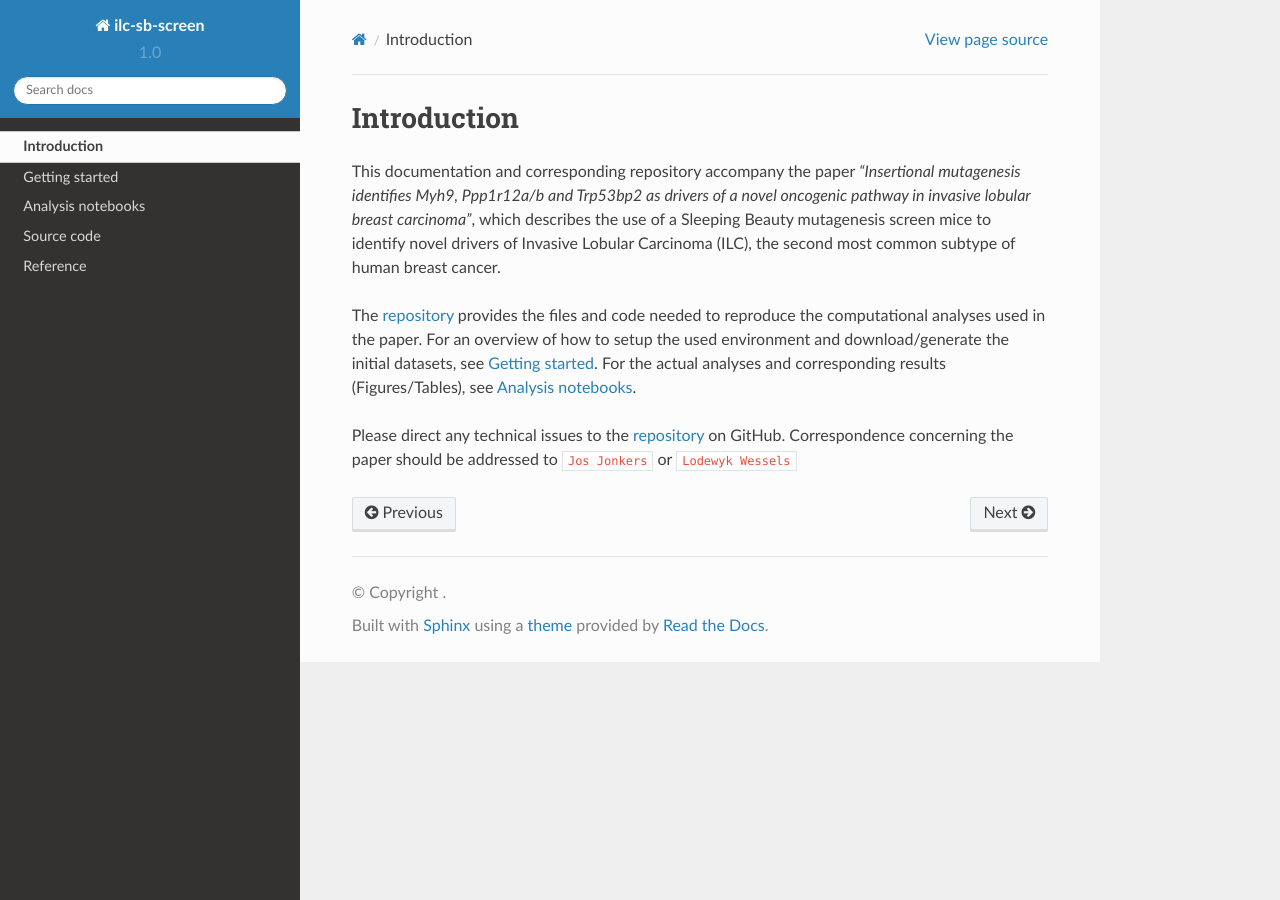
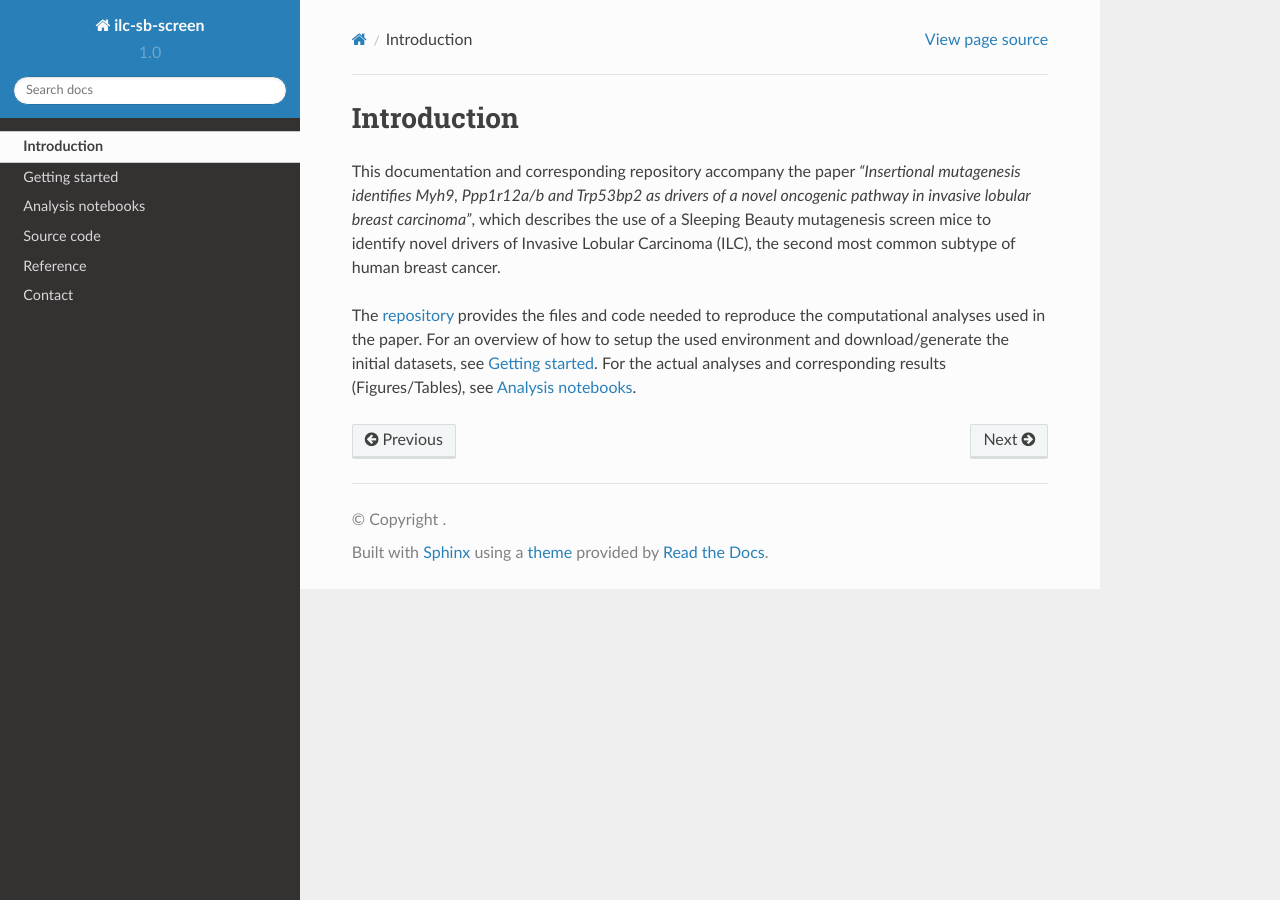
Before and after one commit to jrderuiter/ilc-sb-screen, a Sphinx documentation site: the page built from docs/introduction.rst, in a window 1280 px wide. Built offline with Sphinx 7.4.7 and the Read the Docs theme 2.0.0, drawn with Linux system fonts in a browser that asks for light colours; cross-references to code outside the pages are shown as plain code.

Commit message:
Added docs contact page.

```diff
--- a/docs/index.rst
+++ b/docs/index.rst
@@ -16,6 +16,7 @@
    notebooks
    source
    reference
+   contact
 
 
 Indices and tables
--- a/docs/introduction.rst
+++ b/docs/introduction.rst
@@ -15,9 +15,4 @@
 :ref:`getting-started`. For the actual analyses and corresponding results
 (Figures/Tables), see :ref:`analysis-notebooks`.
 
-Please direct any technical issues to the repository_ on GitHub.
-Correspondence concerning the paper should be addressed to
-:email:`Jos Jonkers <j.jonkers@nki.nl>` or
-:email:`Lodewyk Wessels <l.wessels@nki.nl>`
-
 .. _repository: https://github.com/jrderuiter/ilc-sb-screen/tree/master/notebooks
```
Also changed, not shown: README.md (+2 -2 lines), docs/contact.rst (added, +10 -0 lines).
